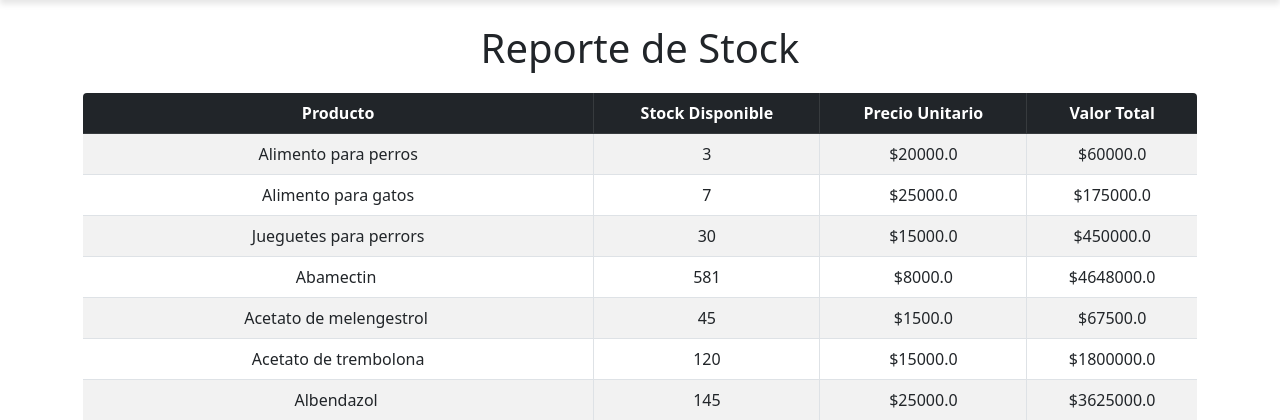
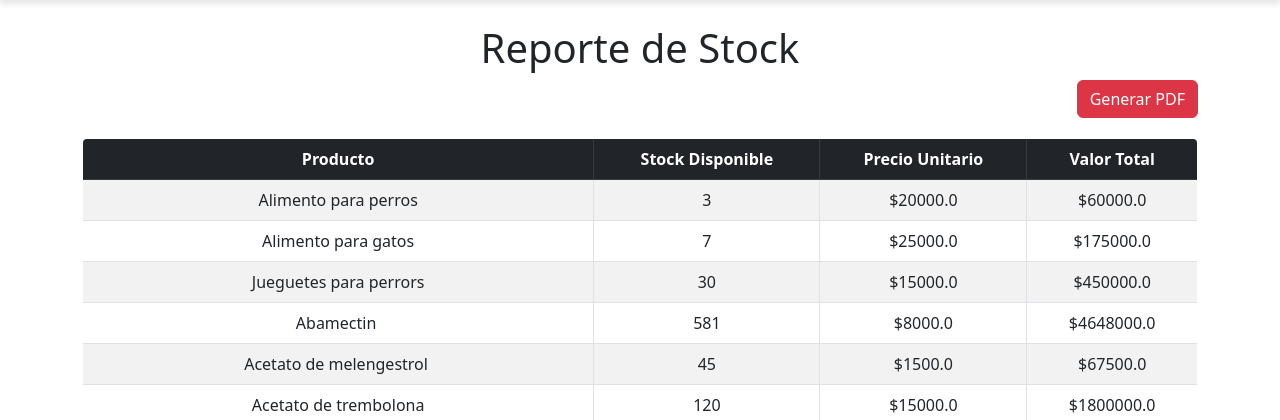
Before and after one commit to JFCandia/Ventas_Veterinaria, a Flask app: page /reporte_stock in a window 1280 px wide. Shown: the part 56-476 px from the top of the page. Run offline with Flask 3, Linux system fonts and the light colour scheme; a user stored in the database is signed in; data comes from the database, SQL or seed files in the repository.

Commit message:
Veteriniaria_agregarProductos_DescargaPDF_Boleta_V6-JC

```diff
--- a/app.py
+++ b/app.py
@@ -245,6 +245,27 @@ def reporte_stock():
     productos = Producto.query.all()
     return render_template('reporte_stock.html', productos=productos)
 
+@app.route('/generar_pdf_reporte_ventas')
+@login_required
+def generar_pdf_reporte_ventas():
+    ventas = Venta.query.all()
+    total_ventas = sum(venta.cantidad * venta.producto.precio for venta in ventas if venta.producto)
+    rendered = render_template('reporte_ventas_pdf.html', ventas=ventas, total_ventas=total_ventas)
+    pdf = BytesIO()
+    pisa.CreatePDF(BytesIO(rendered.encode("UTF-8")), dest=pdf)
+    pdf.seek(0)
+    return send_file(pdf, as_attachment=True, download_name='reporte_ventas.pdf')
+
+@app.route('/generar_pdf_reporte_stock')
+@login_required
+def generar_pdf_reporte_stock():
+    productos = Producto.query.all()
+    rendered = render_template('reporte_stock_pdf.html', productos=productos)
+    pdf = BytesIO()
+    pisa.CreatePDF(BytesIO(rendered.encode("UTF-8")), dest=pdf)
+    pdf.seek(0)
+    return send_file(pdf, as_attachment=True, download_name='reporte_stock.pdf')
+
 if __name__ == '__main__':
     with app.app_context():
         # Código para inicializar datos
--- a/templates/reporte_stock.html
+++ b/templates/reporte_stock.html
@@ -4,6 +4,11 @@
 
 {% block content %}
 <h1 class="text-center">Reporte de Stock</h1>
+
+<!-- Botón para generar PDF -->
+<div class="text-end mb-3">
+    <a href="{{ url_for('generar_pdf_reporte_stock') }}" class="btn btn-danger">Generar PDF</a>
+</div>
 
 <table class="table table-bordered table-striped">
     <thead class="table-dark">
--- a/templates/reporte_ventas.html
+++ b/templates/reporte_ventas.html
@@ -4,6 +4,11 @@
 
 {% block content %}
 <h1 class="text-center">Reporte de Ventas</h1>
+
+<!-- Botón para generar PDF -->
+<div class="text-end mb-3">
+    <a href="{{ url_for('generar_pdf_reporte_ventas') }}" class="btn btn-danger">Generar PDF</a>
+</div>
 
 <table class="table table-bordered table-striped">
     <thead class="table-dark">
```
Also changed, not shown: templates/reporte_stock_pdf.html (added, +30 -0 lines), templates/reporte_ventas_pdf.html (added, +31 -0 lines).
